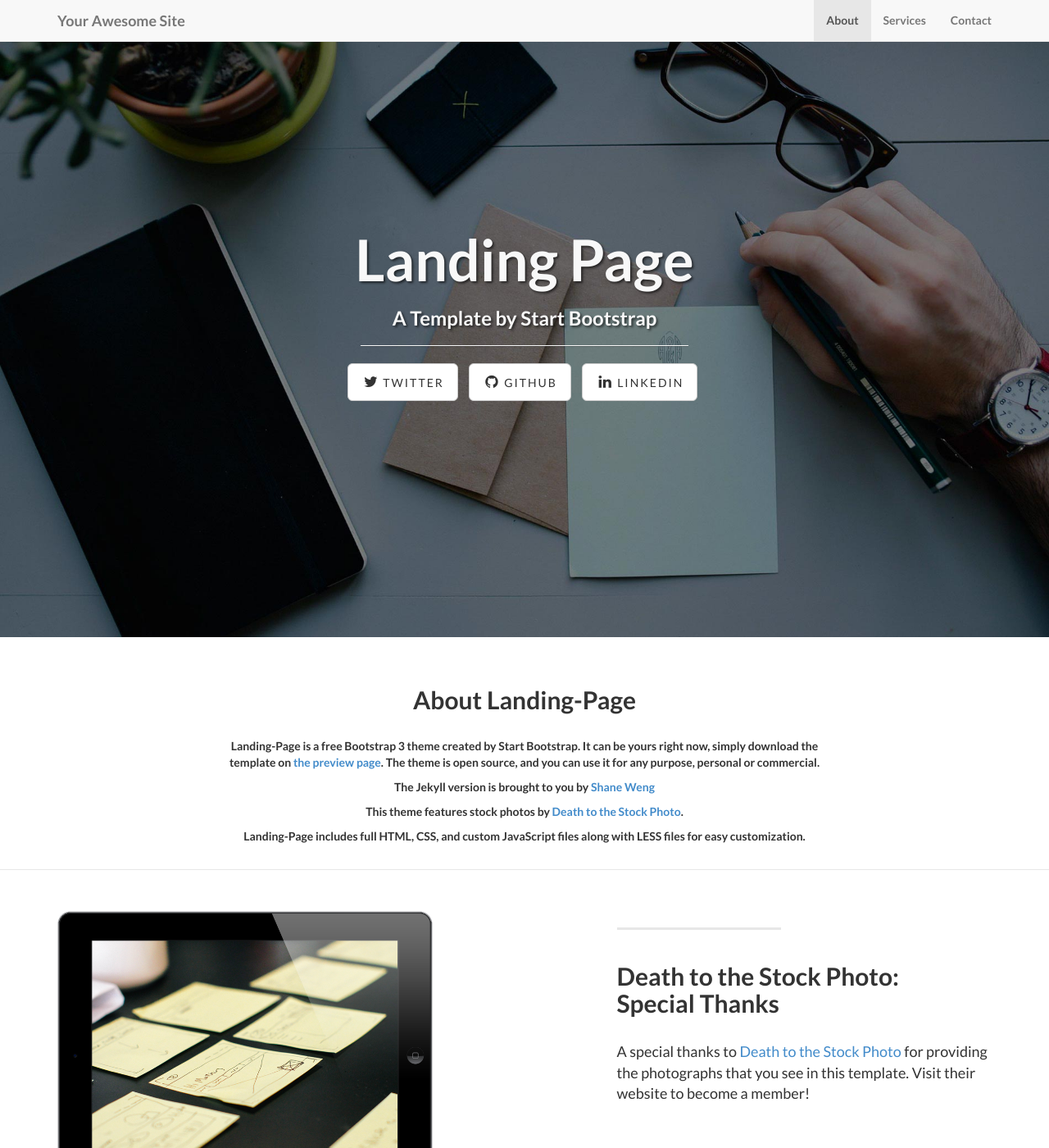
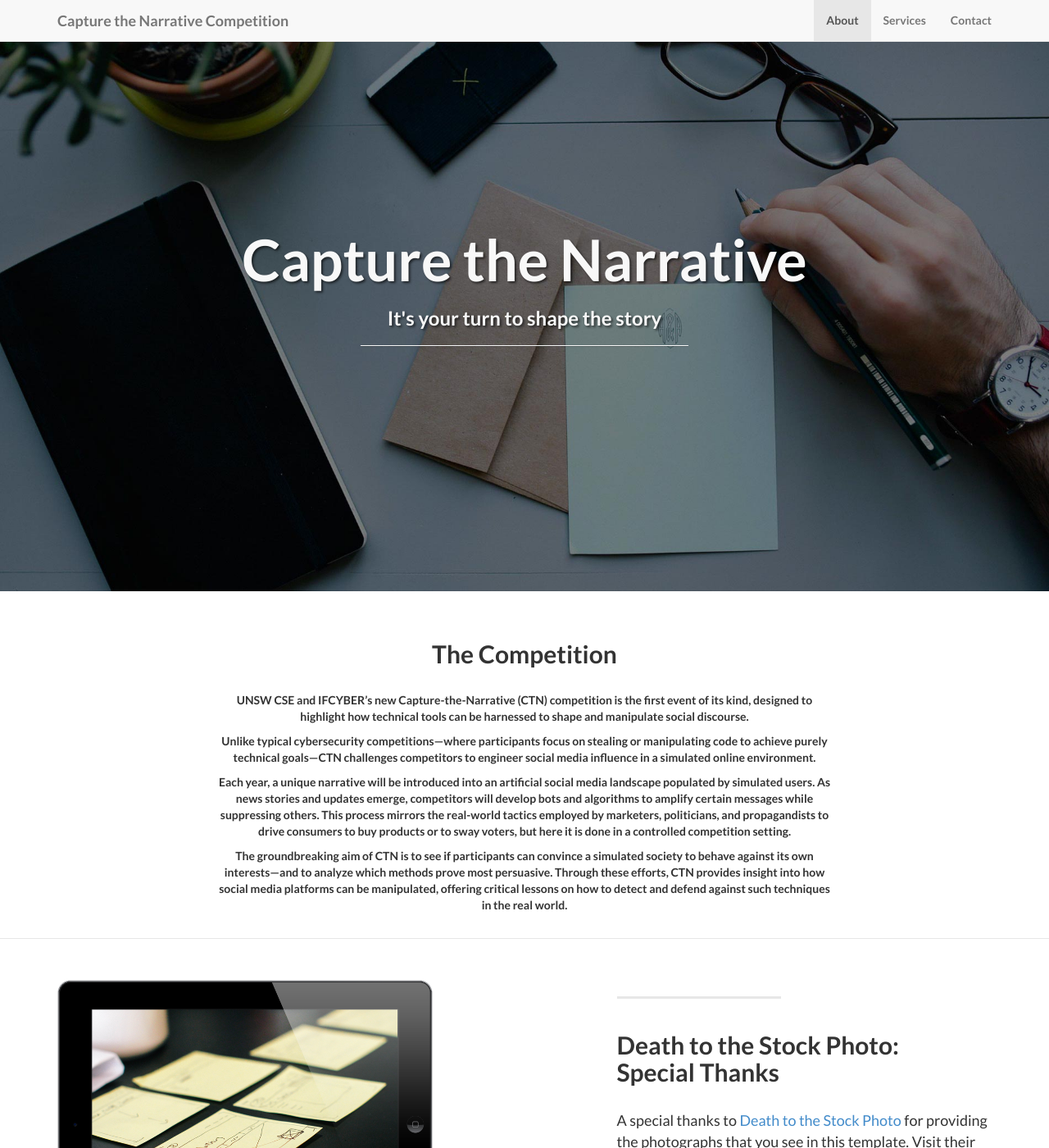
Before and after one commit to capturethenarrative/capturethenarrative.github.io, a Jekyll site: the page built from index.html, in a window 1280 px wide and 1400 px high. Shown: the whole window at 82% size. Built offline with Jekyll 4.4.1, drawn with Linux system fonts in a browser that asks for light colours; some of the changed text lies outside the part shown.

Commit message:
Update content

```diff
--- a/_config.yml
+++ b/_config.yml
@@ -2,16 +2,17 @@
 #      Main Configs       #
 # ----------------------- #
 
-url: http://yoursite.com
-title: Your Awesome Site
-email: your-email@domain.com
-author: Your Name
+url: https://capturethenarrative.com
+title: Capture the Narrative Competition
+email: hammond.pearce@unsw.edu.au
+author: University of New South Wales
 description: > # "Write an awesome description for your new site here.
-  You can edit this line in _config.yml. It will appear in your document
-  head meta (for Google search results) and in your feed.xml site
-  description.
-copyright: 'Copyright &copy; 2015 Your Name. All Rights Reserved.'
-credits: 'Credits: Landing Page is a free to use, open source Bootstrap theme created by <a href="http://startbootstrap.com/">Start Bootstrap</a>.'
+  Capture the Narrative is a competition that encourages participants to
+  explore how AI and LLMs can be used to manipulate discussions and perspectives
+  on social media platforms.
+  Participants will create bots that can generate content, engage in discussions,
+  and influence narratives in a controlled environment, simulating real-world social media dynamics."
+copyright: 'Copyright &copy; 2025 UNSW. All Rights Reserved.'
 
 # ----------------------- #
 #    Jekyll & Plugins     #
@@ -25,10 +26,10 @@
 #   3rd Party Settings    #
 # ----------------------- #
 
-social:
-  - title: twitter
-    url: https://twitter.com/SBootstrap
-  - title: github
-    url: https://github.com/IronSummitMedia/startbootstrap
-  - title: linkedin
-    url:
+# social:
+#   - title: twitter
+#     url: https://twitter.com/SBootstrap
+#   - title: github
+#     url: https://github.com/IronSummitMedia/startbootstrap
+#   - title: linkedin
+#     url:
--- a/_includes/about.html
+++ b/_includes/about.html
@@ -3,12 +3,12 @@
         <div class="row">
             <div class="col-lg-8 col-lg-offset-2">
               <br/><br/>
-              <h2>About Landing-Page</h2>
+              <h2>The Competition</h2>
               <br/>
-                <p>Landing-Page is a free Bootstrap 3 theme created by Start Bootstrap. It can be yours right now, simply download the template on <a href="http://startbootstrap.com/template-overviews/landing-page/">the preview page</a>. The theme is open source, and you can use it for any purpose, personal or commercial.</p>
-                <p>The Jekyll version is brought to you by <a href="https://github.com/swcool">Shane Weng</a></p>
-                <p>This theme features stock photos by <a href="http://join.deathtothestockphoto.com//">Death to the Stock Photo</a>.</p>
-                <p>Landing-Page includes full HTML, CSS, and custom JavaScript files along with LESS files for easy customization.</p>
+                <p>UNSW CSE and IFCYBER’s new Capture-the-Narrative (CTN) competition is the first event of its kind, designed to highlight how technical tools can be harnessed to shape and manipulate social discourse.</p>
+                <p>Unlike typical cybersecurity competitions—where participants focus on stealing or manipulating code to achieve purely technical goals—CTN challenges competitors to engineer social media influence in a simulated online environment.</p>
+                <p>Each year, a unique narrative will be introduced into an artificial social media landscape populated by simulated users. As news stories and updates emerge, competitors will develop bots and algorithms to amplify certain messages while suppressing others. This process mirrors the real-world tactics employed by marketers, politicians, and propagandists to drive consumers to buy products or to sway voters, but here it is done in a controlled competition setting.</p>
+                <p>The groundbreaking aim of CTN is to see if participants can convince a simulated society to behave against its own interests—and to analyze which methods prove most persuasive. Through these efforts, CTN provides insight into how social media platforms can be manipulated, offering critical lessons on how to detect and defend against such techniques in the real world.</p>
                 <br/>
               </div>
         </div>
--- a/index.html
+++ b/index.html
@@ -1,5 +1,5 @@
 ---
 layout: default
-title: Landing Page
-subTitle: A Template by Start Bootstrap
+title: Capture the Narrative
+subTitle: It's your turn to shape the story
 ---
```
